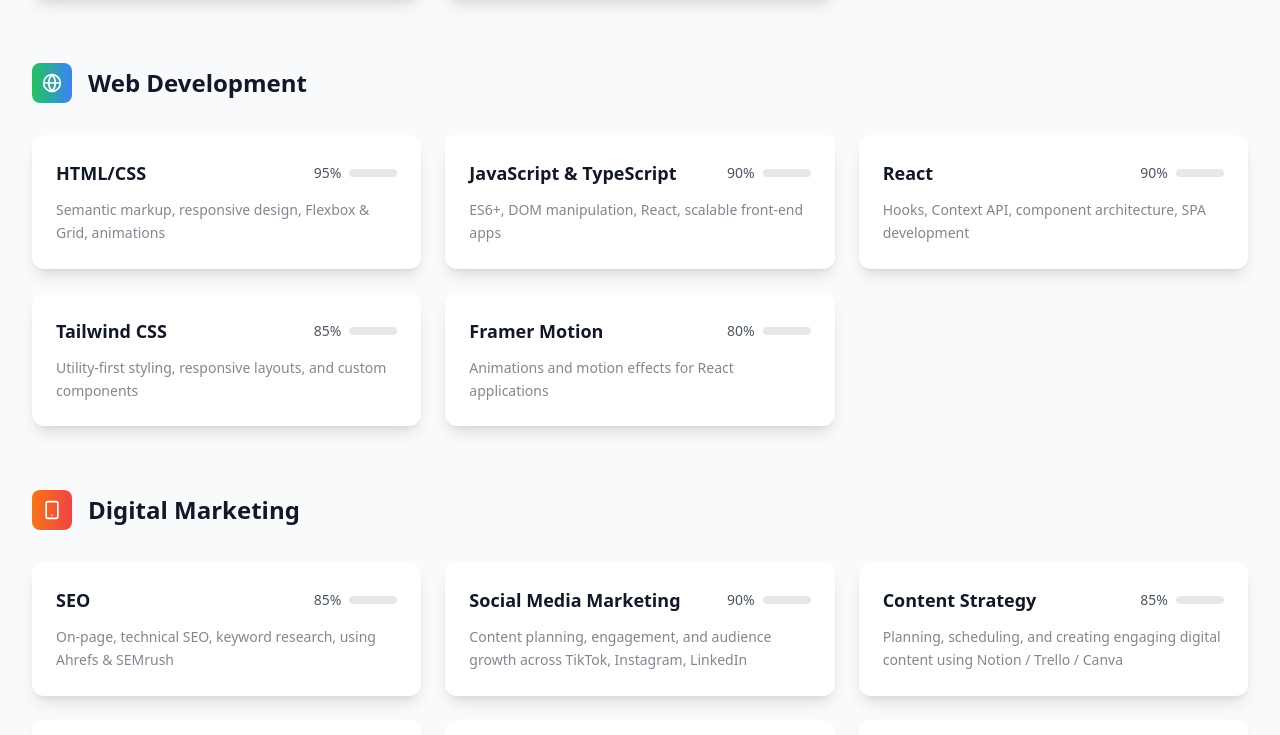
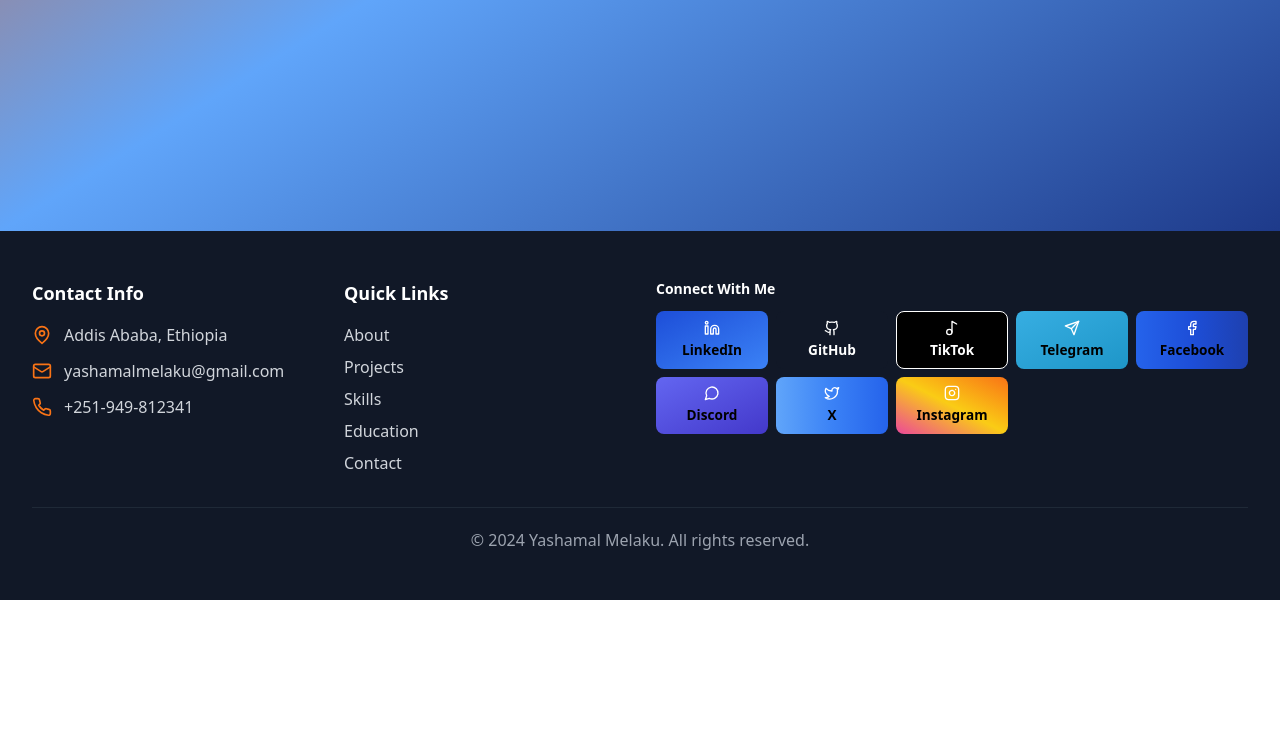
Before and after one commit to Yashamal-Melaku/project_Yashamal_p, a React (Vite) app: page /skills in a window 1280 px wide. Shown: the part 2993-3728 px from the top of the page. After the commit the page ends 3593 px from the top, so only its background shows below. Built offline with nearby package versions, Linux system fonts and the light colour scheme.

Commit message:
yashamal

```diff
--- a/src/App.tsx
+++ b/src/App.tsx
@@ -1,5 +1,5 @@
 import React from 'react';
-import { BrowserRouter as Router, Routes, Route } from 'react-router-dom';
+import { BrowserRouter as Router, Routes, Route, useLocation } from 'react-router-dom';
 import { motion, AnimatePresence } from 'framer-motion';
 import { ThemeProvider } from './contexts/ThemeContext';
 import Navbar from './components/Navbar';
@@ -11,10 +11,20 @@ import Skills from './pages/Skills';
 import Education from './pages/Education';
 import Contact from './pages/Contact';
 
+// ScrollToTop component
+const ScrollToTop = () => {
+  const { pathname } = useLocation();
+  React.useEffect(() => {
+    window.scrollTo({ top: 0, behavior: 'smooth' });
+  }, [pathname]);
+  return null;
+};
+
 function App() {
   return (
     <ThemeProvider>
       <Router>
+        <ScrollToTop />
         <div className="min-h-screen bg-white text-gray-900 transition-colors duration-300">
           <Navbar />
           <AnimatePresence mode="wait">
--- a/src/components/Footer.tsx
+++ b/src/components/Footer.tsx
@@ -16,50 +16,52 @@ const Footer = () => {
     name: 'LinkedIn',
     href: 'https://www.linkedin.com/in/yashamal-melaku',
     icon: Linkedin,
-      color: 'hover:bg-blue-600'
+    color: 'bg-gradient-to-br from-blue-700 to-blue-500' // LinkedIn blue gradient
   },
   {
     name: 'GitHub',
     href: 'https://github.com/Yashamal-Melaku',
     icon: Github,
-      color: 'hover:bg-gray-700 dark:hover:bg-gray-900'
+    color: 'bg-gray-900' // GitHub dark gray
   },
   {
     name: 'TikTok',
     href: 'https://www.tiktok.com/@tech_plus_s?_t=ZM-8vaYFFMPUDX&_r=1',
     icon: Music2,
-      color: 'hover:bg-black dark:hover:bg-balck'
+    color: 'bg-black border border-white' // Dark black with white border
   },
   {
     name: 'Telegram',
     href: 'https://t.me/Yashamal_Melaku',
     icon: Send,
-      color: 'hover:bg-blue-500'
-    },{
-      name: 'facebook',
+    color: 'bg-gradient-to-br from-[#37AEE2] to-[#1E96C8]' // Telegram blue gradient
+  },
+  {
+    name: 'Facebook',
     href: 'https://www.facebook.com/share/16LStpG6dD/?mibextid=wwXIfr',
     icon: FacebookIcon,
-color: 'hover:bg-gradient-to-r from-blue-600 via-blue-700 to-blue-800'
+    color: 'bg-gradient-to-r from-blue-600 via-blue-700 to-blue-800' // Facebook blue gradient
   },
   {
     name: 'Discord',
     href: '#',
     icon: MessageCircle,
-      color: 'hover:bg-indigo-600'
+    color: 'bg-gradient-to-br from-indigo-500 to-indigo-700' // Discord blurple gradient
   },
   {
-      name: 'x',
+    name: 'X',
     href: 'https://x.com/yashamalm?s=21',
     icon: TwitterIcon,
-color: 'hover:bg-gradient-to-r from-blue-400 via-blue-500 to-blue-600'
+    color: 'bg-gradient-to-r from-blue-400 via-blue-500 to-blue-600' // X (Twitter) colors
   },
   {
     name: 'Instagram',
     href: 'https://www.instagram.com/yashamal_m?igsh=MWwxdWlncmZoZjRlOQ%3D%3D&utm_source=qr',
     icon: InstagramIcon,
-color: 'hover:bg-gradient-to-r from-pink-500 via-yellow-400 to-orange-500'
+    color: 'bg-gradient-to-tr from-pink-500 via-yellow-400 to-orange-500' // Instagram gradient
   },
 ];
+
 
   return (
     <footer className="text-white bg-gray-900 dark:bg-black">
@@ -110,28 +112,40 @@ color: 'hover:bg-gradient-to-r from-pink-500 via-yellow-400 to-orange-500'
             </div>
           </div>
 <div className="md:col-span-2">
-  <h3 className="mb-4 text-lg font-semibold text-white">Connect With Me</h3>
-  <div className="grid grid-cols-2 gap-4 sm:grid-cols-3 md:grid-cols-5">
+  <h3 className="mb-3 text-sm font-semibold text-white">Connect With Me</h3>
+  <div className="grid grid-cols-2 gap-2 sm:grid-cols-3 md:grid-cols-5">
     {socialLinks.map((social, index) => {
       const Icon = social.icon;
       return (
         <a
           key={index}
           href={social.href}
-          className={`flex flex-col items-center justify-center p-3 bg-gray-800 dark:bg-gray-700 text-white rounded-xl ${social.color} transition-all duration-300 group hover:scale-105`}
+          className={`flex flex-col items-center justify-center p-2 ${social.color} rounded-lg transition-all duration-300 group hover:scale-105`}
           aria-label={`Connect on ${social.name}`}
         >
-          <Icon className="w-5 h-5 mb-1.5 transition-transform duration-300 group-hover:scale-110" />
-          <span className="text-[0.65rem] font-medium text-center">{social.name}</span>
+          {/* Icon small */}
+          <Icon className="w-4 h-4 mb-1 transition-transform duration-300 group-hover:scale-110" />
+
+          {/* Text bigger and bold, color logic applied */}
+          <span
+            className={`text-[0.85rem] font-bold text-center ${
+              social.name === 'GitHub' || social.name === 'TikTok'
+                ? 'text-white'
+                : 'text-black'
+            }`}
+          >
+            {social.name}
+          </span>
         </a>
       );
     })}
   </div>
 </div>
 
+
         </div>
 
-        <div className="pt-8 mt-8 text-center border-t border-gray-800 dark:border-gray-700">
+        <div className="pt-5 mt-8 text-center border-t border-gray-800 dark:border-gray-700">
           <p className="text-gray-400">&copy; 2024 Yashamal Melaku. All rights reserved.</p>
         </div>
       </div>
--- a/src/pages/About.tsx
+++ b/src/pages/About.tsx
@@ -73,7 +73,7 @@ Outside of coding, I’m deeply interested in technology, innovation, and tech e
                 </div>
                 <div className="flex items-center space-x-3">
                   <User className="w-5 h-5 text-orange-500" />
-                  <span className="text-gray-700">Full-Stack Developer</span>
+                  <span className="text-gray-700">Web Developer & Social Media Strategist</span>
                 </div>
                 <div className="flex items-center space-x-3">
                   <Download className="w-5 h-5 text-blue-600" />
--- a/src/pages/Home.tsx
+++ b/src/pages/Home.tsx
@@ -222,7 +222,7 @@ const Home = () => {
             className="mb-16 text-center"
             initial={{ opacity: 0, y: 30 }}
             whileInView={{ opacity: 1, y: 0 }}
-            transition={{ duration: 0.6 }}
+            transition={{ duration: 0.3 }}
             viewport={{ once: true }}
           >
             <h2 className="mb-4 text-3xl font-bold md:text-4xl">
@@ -240,7 +240,7 @@ const Home = () => {
               initial={{ opacity: 0, x: 50 }}
               animate={{ opacity: 1, x: 0 }}
               exit={{ opacity: 0, x: -50 }}
-              transition={{ duration: 0.5 }}
+              transition={{ duration: 0.3 }}
             >
               <div className="flex justify-center mb-6">
                 {[...Array(5)].map((_, i) => (
--- a/src/pages/Skills.tsx
+++ b/src/pages/Skills.tsx
@@ -203,110 +203,6 @@ const Skills = () => {
         </div>
       </section>
 
-      {/* Detailed Skills */}
-      <section className="py-20 bg-gray-50">
-        <div className="px-4 mx-auto max-w-7xl sm:px-6 lg:px-8">
-          <motion.div
-            className="mb-16 text-center"
-            initial={{ opacity: 0, y: 30 }}
-            whileInView={{ opacity: 1, y: 0 }}
-            transition={{ duration: 0.6 }}
-            viewport={{ once: true }}
-          >
-            <h2 className="mb-4 text-3xl font-bold text-gray-900 md:text-4xl">
-              Interactive Skills Portfolio
-            </h2>
-            <p className="text-lg text-gray-600">
-              Hover over each skill to learn more about my experience and capabilities
-            </p>
-          </motion.div>
-
-          {skillCategories.map((category, categoryIndex) => (
-            <motion.div
-              key={categoryIndex}
-              className="mb-16"
-              initial={{ opacity: 0, y: 30 }}
-              whileInView={{ opacity: 1, y: 0 }}
-              transition={{ duration: 0.6, delay: categoryIndex * 0.1 }}
-              viewport={{ once: true }}
-            >
-              <div className="flex items-center mb-8">
-                <div className={`inline-flex items-center justify-center w-10 h-10 rounded-lg bg-gradient-to-r ${category.color} text-white mr-4`}>
-                  <category.icon className="w-5 h-5" />
-                </div>
-                <h3 className="text-2xl font-bold text-gray-900">
-                  {category.title}
-                </h3>
-              </div>
-
-              <div className="grid grid-cols-1 gap-6 md:grid-cols-2 lg:grid-cols-3">
-                {category.skills.map((skill, skillIndex) => (
-                  <motion.div
-                    key={skillIndex}
-                    className="relative p-6 overflow-hidden transition-all duration-300 bg-white shadow-lg cursor-pointer rounded-xl hover:shadow-2xl"
-                    onMouseEnter={() => setHoveredSkill(`${categoryIndex}-${skillIndex}`)}
-                    onMouseLeave={() => setHoveredSkill(null)}
-                    whileHover={{
-                      y: -5,
-                      boxShadow: "0 25px 50px -12px rgba(0, 0, 0, 0.25)"
-                    }}
-                  >
-                    <div className="flex items-center justify-between mb-3">
-                      <h4 className="text-lg font-semibold text-gray-900">
-                        {skill.name}
-                      </h4>
-                      <div className="flex items-center">
-                        <span className="mr-2 text-sm font-medium text-gray-600">
-                          {skill.level}%
-                        </span>
-                        <div className="w-12 h-2 bg-gray-200 rounded-full">
-                          <motion.div
-                            className={`h-2 rounded-full bg-gradient-to-r ${category.color}`}
-                            initial={{ width: 0 }}
-                            animate={{
-                              width: hoveredSkill === `${categoryIndex}-${skillIndex}` ? `${skill.level}%` : '0%'
-                            }}
-                            transition={{ duration: 0.8 }}
-                          />
-                        </div>
-                      </div>
-                    </div>
-
-                    <motion.p
-                      className="text-sm leading-relaxed text-gray-600"
-                      initial={{ opacity: 0.7 }}
-                      animate={{
-                        opacity: hoveredSkill === `${categoryIndex}-${skillIndex}` ? 1 : 0.7
-                      }}
-                    >
-                      {skill.description}
-                    </motion.p>
-
-                    {/* Hover effect background */}
-                    <motion.div
-                      className={`absolute inset-0 bg-gradient-to-r ${category.color} opacity-0 pointer-events-none`}
-                      animate={{
-                        opacity: hoveredSkill === `${categoryIndex}-${skillIndex}` ? 0.05 : 0
-                      }}
-                      transition={{ duration: 0.3 }}
-                    />
-
-                    {/* Glow effect */}
-                    {hoveredSkill === `${categoryIndex}-${skillIndex}` && (
-                      <motion.div
-                        className={`absolute -inset-1 bg-gradient-to-r ${category.color} rounded-xl blur opacity-25`}
-                        initial={{ opacity: 0 }}
-                        animate={{ opacity: 0.25 }}
-                        transition={{ duration: 0.3 }}
-                      />
-                    )}
-                  </motion.div>
-                ))}
-              </div>
-            </motion.div>
-          ))}
-        </div>
-      </section>
 {/* Learning & Growth */}
 <section className="relative flex flex-col items-center justify-start min-h-screen py-20 overflow-hidden">
   {/* Background Gradient */}
```
Also changed, not shown: index.html (+42 -3 lines), public/123.jpg (added), public/12345.jpg (added). Lines whose indentation alone changed are shown as unchanged.
